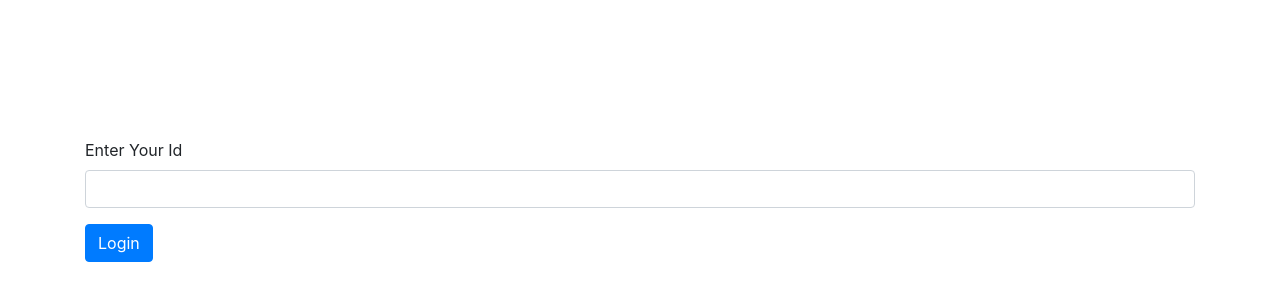
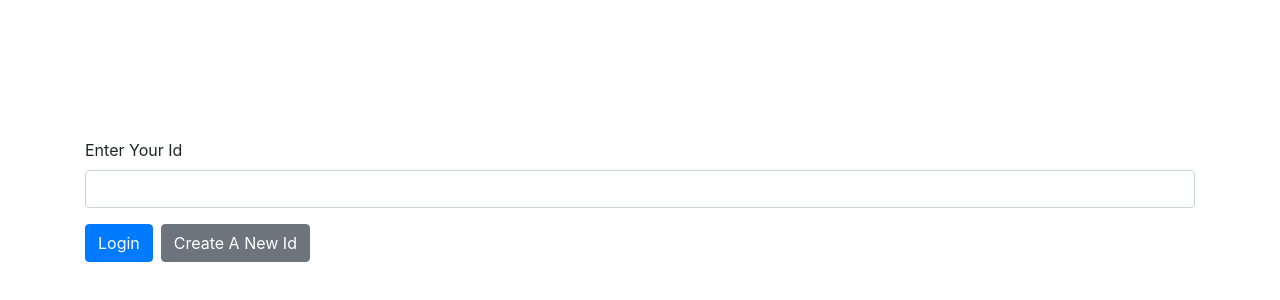
Before and after one commit to MichaelScoggins/whatsapp-clone, a React (Create React App) app in the folder client/: page / in a window 1280 px wide. Shown: the part 200-500 px from the top of the page. Built offline with nearby package versions, Linux system fonts and the light colour scheme.

Commit message:
added some state. learned about useRef()

```diff
--- a/client/src/components/App.js
+++ b/client/src/components/App.js
@@ -1,7 +1,15 @@
+import React, { useState } from "react";
 import Login from "./Login";
 
 function App() {
-  return <Login />;
+  const [id, setId] = useState();
+
+  return (
+    <>
+      {id}
+      <Login onIdSubmit={setId} />
+    </>
+  );
 }
 
 export default App;
--- a/client/src/components/Login.js
+++ b/client/src/components/Login.js
@@ -1,19 +1,28 @@
 import React, { useRef } from "react";
 import { Container, Form, Button } from "react-bootstrap";
 
-export default function Login() {
+export default function Login({ onIdSubmit }) {
   const idRef = useRef();
+
+  function handleSubmit(e) {
+    e.preventDefault();
+    onIdSubmit(idRef.current.value);
+  }
+
   return (
     <Container
       className="align-items-center d-flex"
       style={{ height: "100vh" }}
     >
-      <Form className="w-100">
+      <Form onSubmit={handleSubmit} className="w-100">
         <Form.Group>
           <Form.Label>Enter Your Id</Form.Label>
           <Form.Control type="text" ref={idRef} required></Form.Control>
         </Form.Group>
-        <Button type="submit">Login</Button>
+        <Button type="submit" className="mr-2">
+          Login
+        </Button>
+        <Button variant="secondary">Create A New Id</Button>
       </Form>
     </Container>
   );
```
